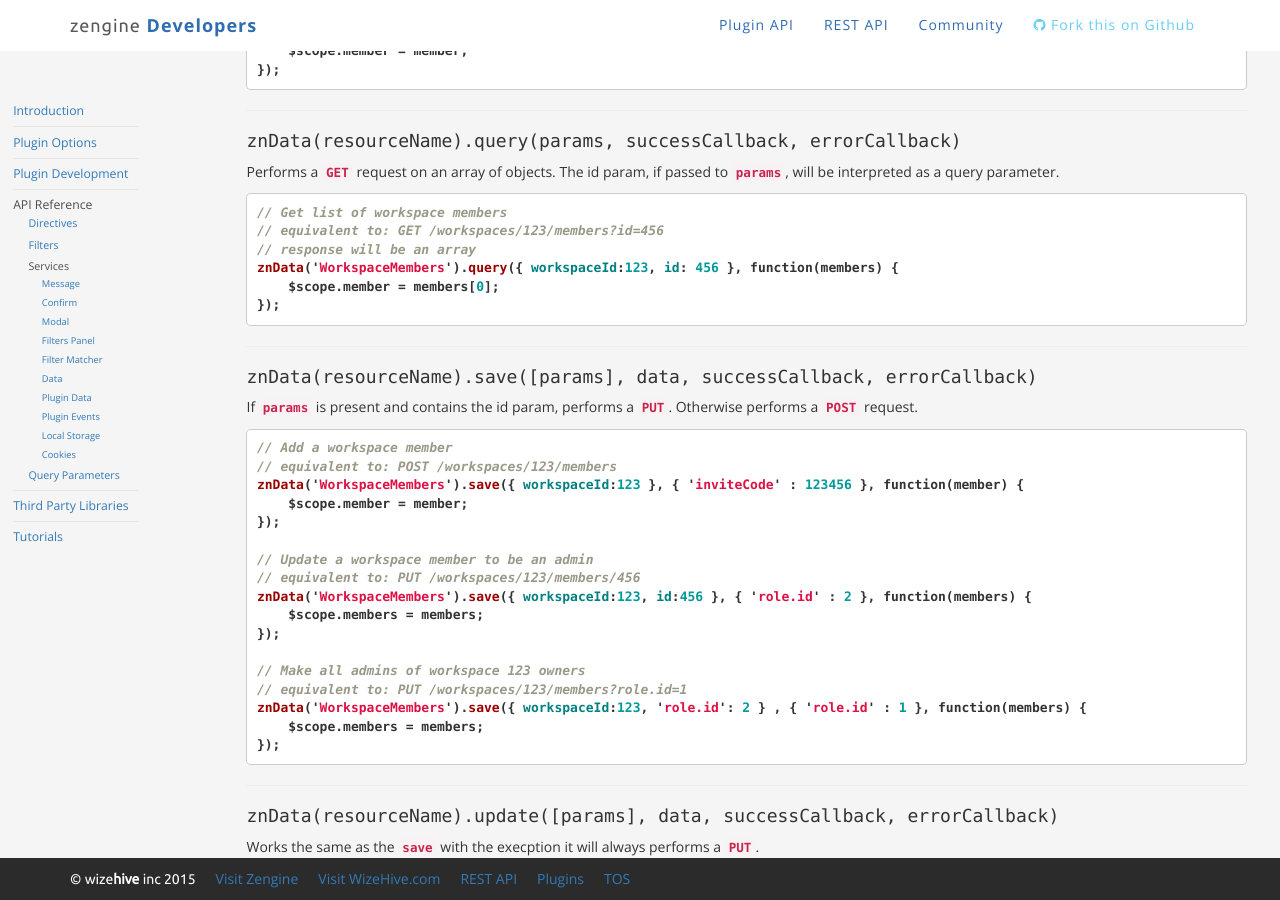
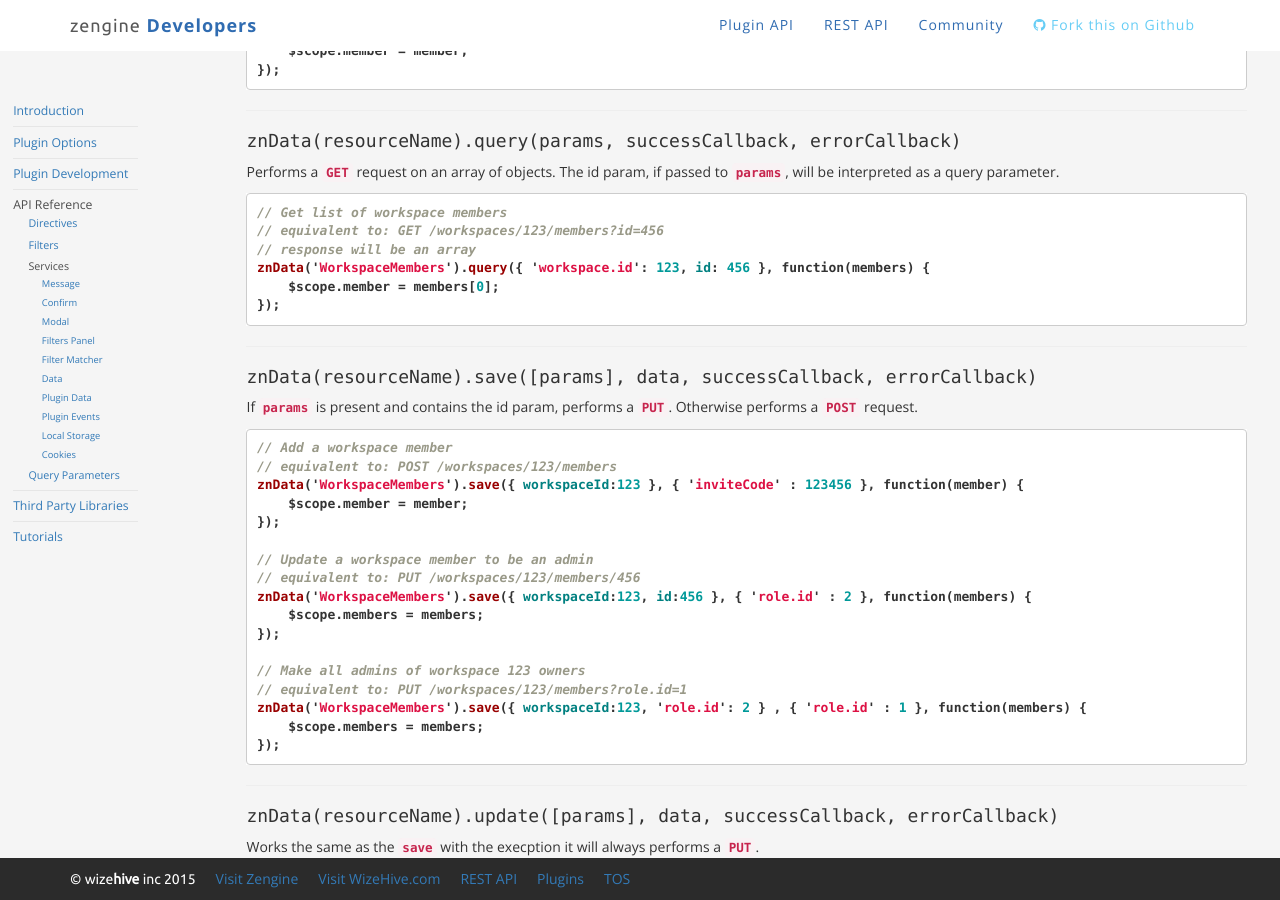
Before and after one commit to ZengineHQ/developers, a Jekyll site: the page built from plugins/api/services/index.md, in a window 1280 px wide and 900 px high, scrolled down 4872 px. Built offline with Jekyll 4.4.1, drawn with Linux system fonts in a browser that asks for light colours; nearby versions of some CDN libraries; our own code applies the rules of GitHub Pages for plain Markdown files.

Commit message:
fix: workspace.id param incorrect in znData.query()

```diff
--- a/plugins/api/services/index.md
+++ b/plugins/api/services/index.md
@@ -356,7 +356,7 @@ Performs a `GET` request on an array of objects. The id param, if passed to `par
 // Get list of workspace members
 // equivalent to: GET /workspaces/123/members?id=456
 // response will be an array
-znData('WorkspaceMembers').query({ workspaceId:123, id: 456 }, function(members) {
+znData('WorkspaceMembers').query({ 'workspace.id': 123, id: 456 }, function(members) {
     $scope.member = members[0];
 });
 {% endhighlight %}
```
